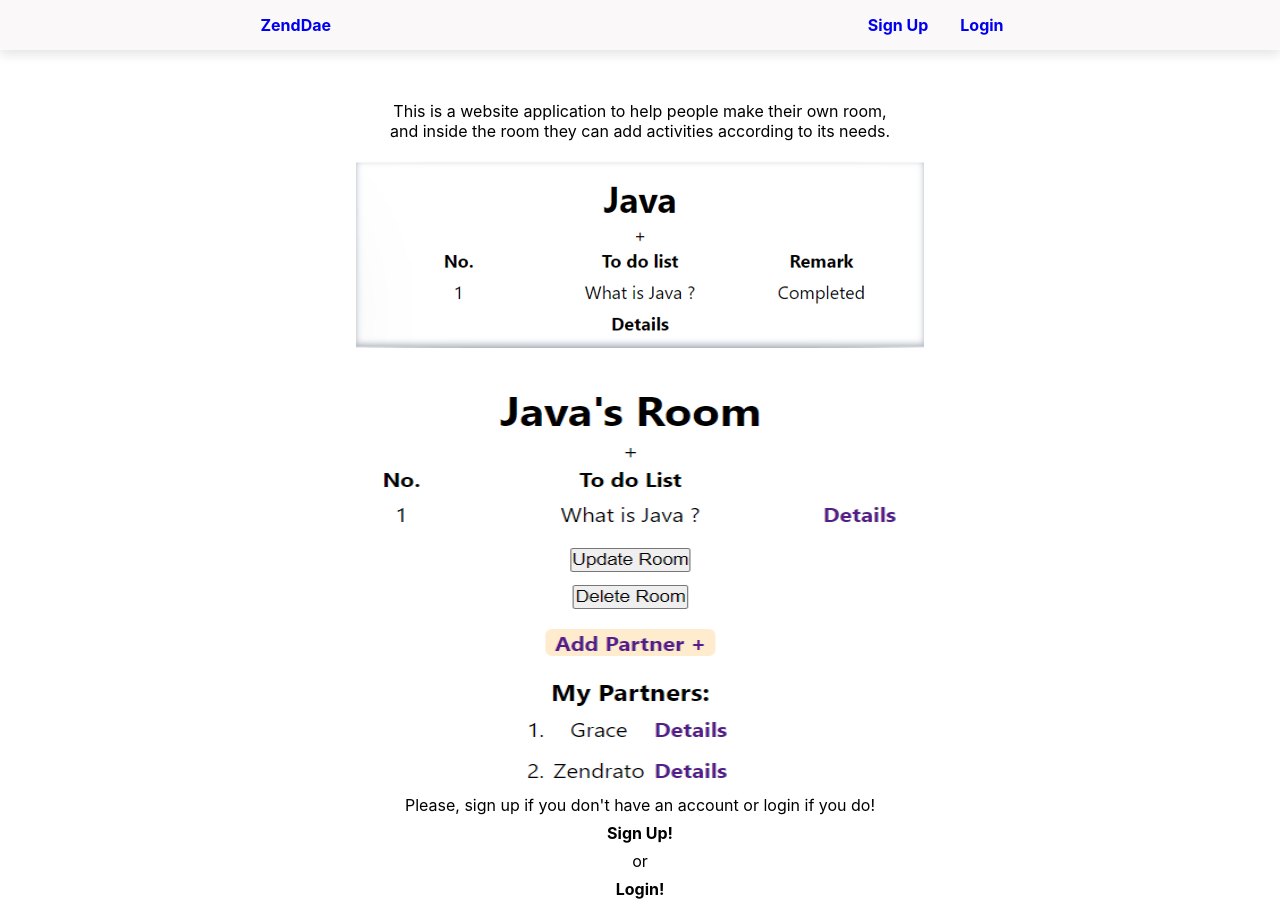
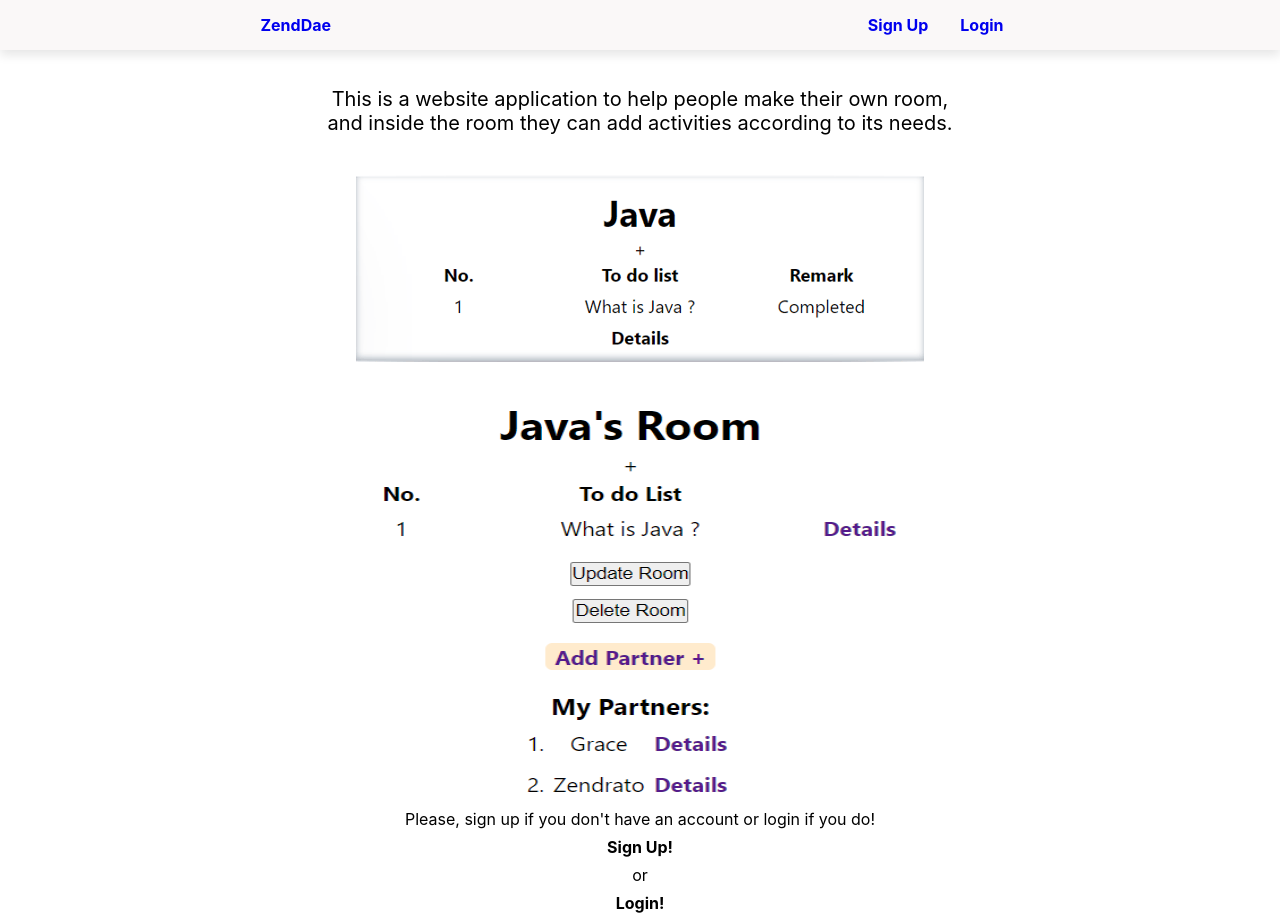
Before and after one commit to church-project-one/unsere-raum-client, a React (Create React App) app: page / in a window 1280 px wide. Built offline with nearby package versions, Linux system fonts and the light colour scheme.

Commit message:
adjust the font

```diff
--- a/src/App.css
+++ b/src/App.css
@@ -213,6 +213,10 @@ div.room-details-container table tbody tr {
   flex-direction: column;
   align-items: center;
   height: 100vh;
+}
+
+#home-page p.description {
+  font-size: 20px;
 }
 
 #home-page a {
@@ -576,6 +580,10 @@ table tbody tr td {
     margin-top: 4px;
   }
 
+  #home-page p.description {
+    font-size: 16px;
+  }
+
   #home-page .images img {
     width: 300px;
     margin: 0 auto;
--- a/src/pages/HomePage.js
+++ b/src/pages/HomePage.js
@@ -5,9 +5,10 @@ import roomDetails from "../images/roomDetails.png";
 function HomePage() {
   return(
     <div id="home-page">
-      <p>This is a website application to help people make their own room,<br></br>
+      <p className="description">This is a website application to help people make their own room,<br></br>
           and inside the room they can
           add activities according to its needs.
+      </p>
       <br></br>
       <br></br>
       <div className="images">
@@ -17,8 +18,6 @@ function HomePage() {
         <br></br>
         <img src={roomDetails} alt="room-icon-img"/>
       </div>
-
-      </p>
       <p>Please, sign up if you don't have an account or login if you do!</p>
 
       <Link to="/signup">Sign Up!</Link> <p> or </p>
```
